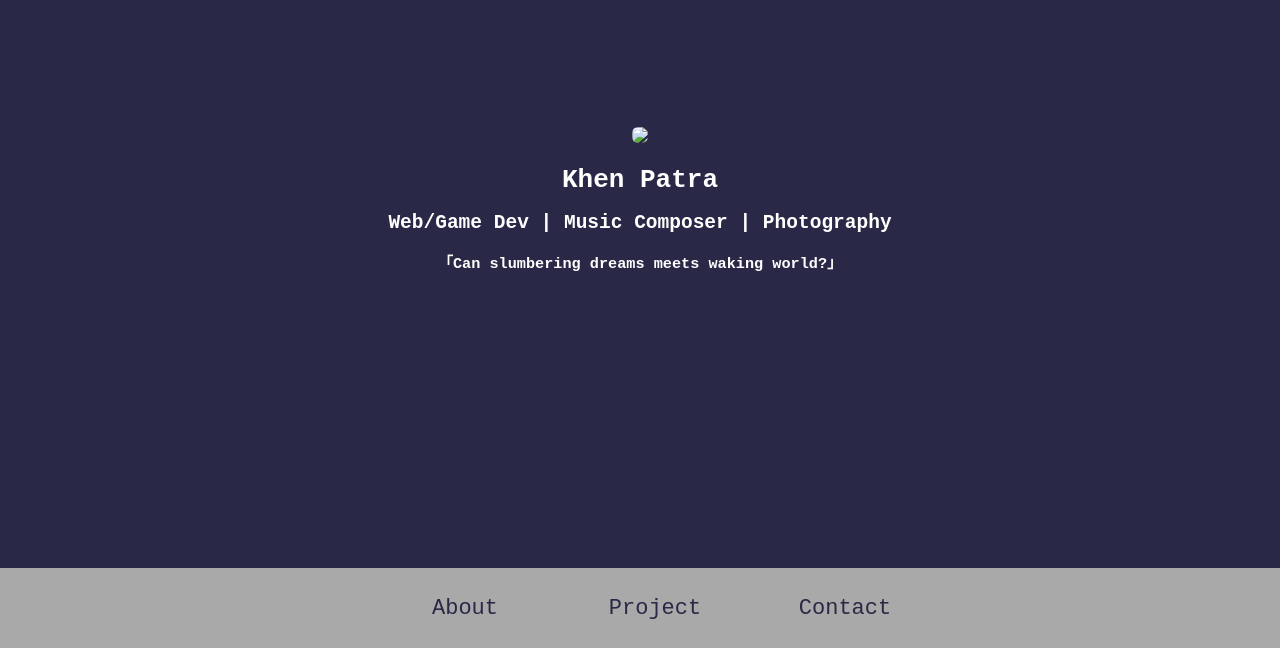
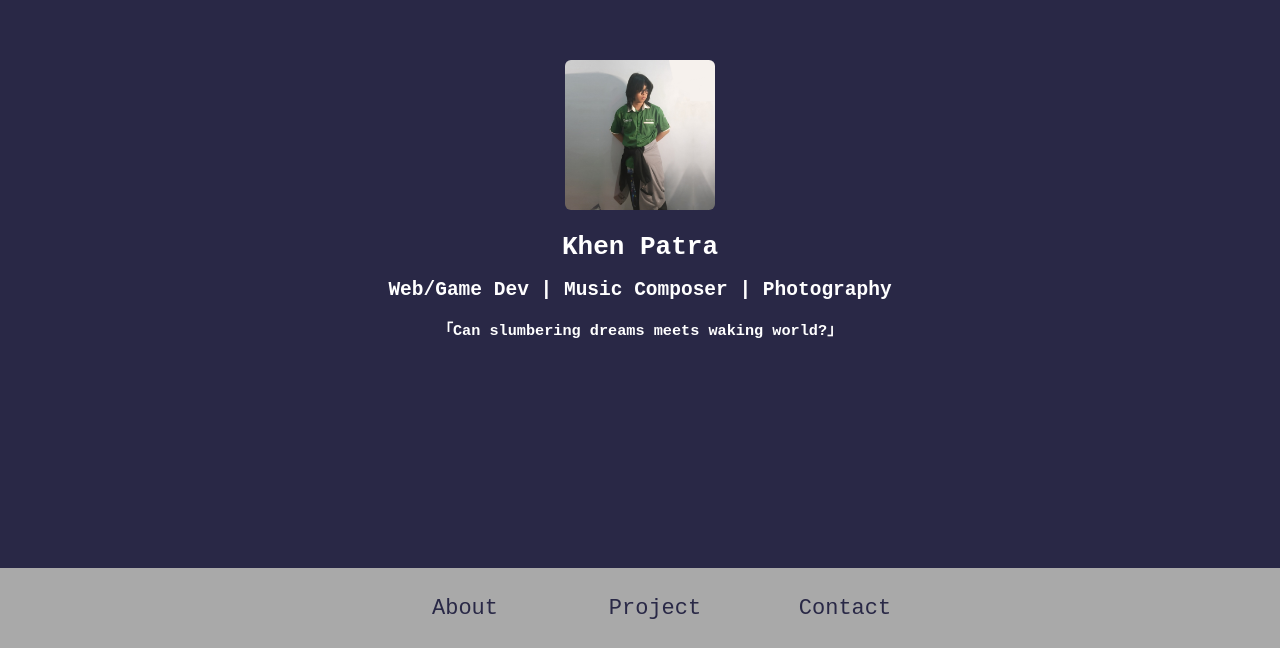
Before and after one commit to Without0317/without0317.github.io, a plain HTML site: page index.html in a window 1280 px wide. Shown: the part 152-800 px from the top of the page. Drawn offline with Linux system fonts and the light colour scheme.

Commit message:
this should fix it

```diff
--- a/index.html
+++ b/index.html
@@ -19,7 +19,7 @@
 
   <header class="cardname">
     <div class="bussinesscard">
-      <img src="profileorsomeshilikethat.png" class="profilepic">
+      <img src="profile.webp" class="profilepic">
       <h1>Khen Patra</h1>
       <h2>Web/Game Dev | Music Composer | Photography</h2>
       <h3>「Can slumbering dreams meets waking world?」</h3>
```
